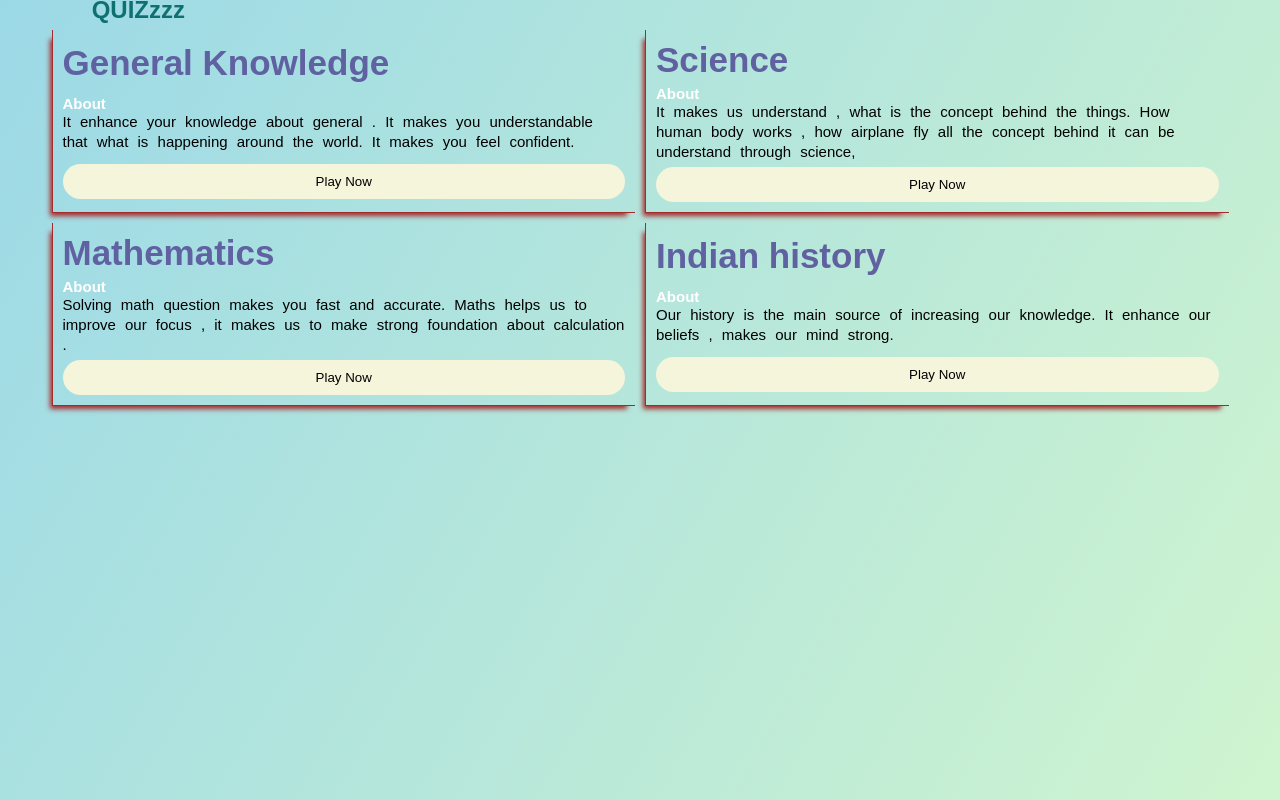
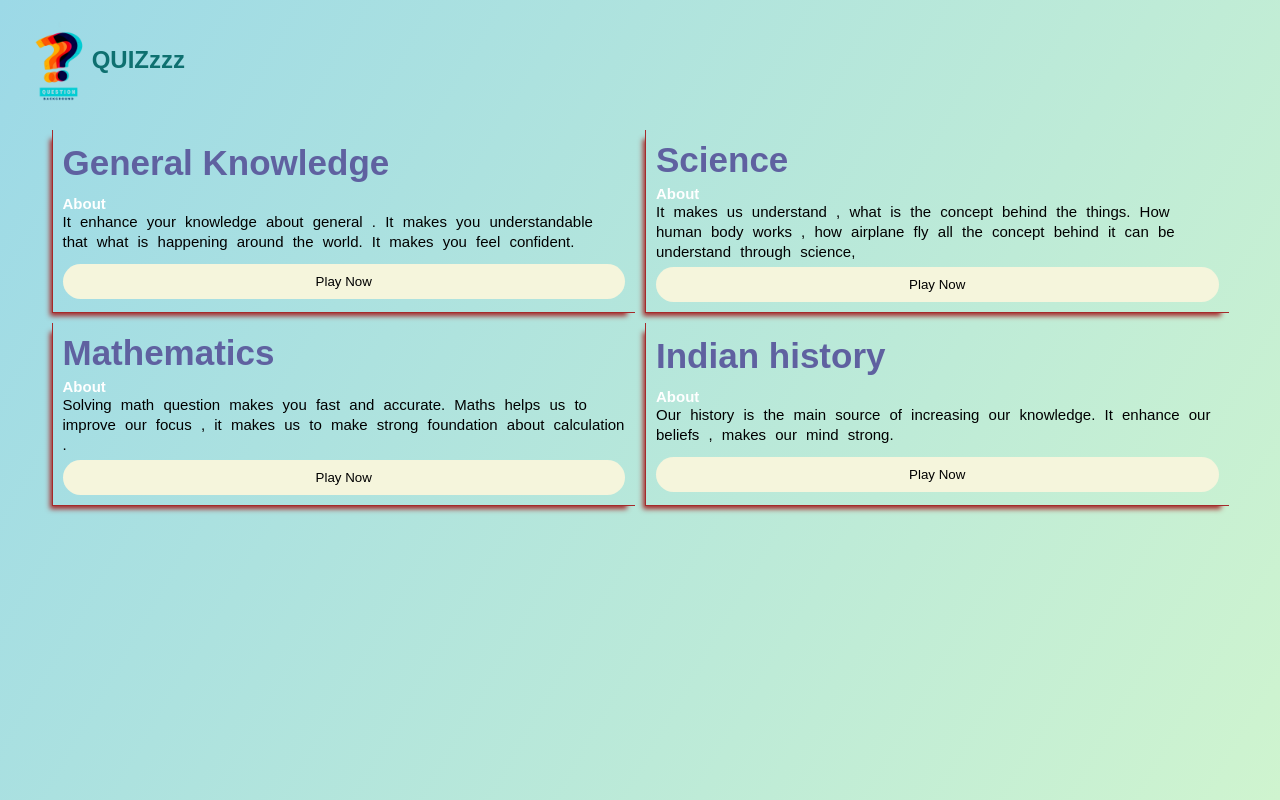
Before and after one commit to sanjusahu2002/Quiz-app, a plain HTML site: page index.html in a window 1280 px wide. Drawn offline with Linux system fonts and the light colour scheme.

Commit message:
Update index.html

```diff
--- a/index.html
+++ b/index.html
@@ -13,7 +13,7 @@
 </head>
 <body>
     <div id="quiz-container">
-        <h2><img src="./assests/rb_53289.png" alt=""><p>QUIZzzz</p></h2>
+        <h2><img src="./rb_53289.png" alt=""><p>QUIZzzz</p></h2>
         <div id="section-div" >
             <div class="section">
                 <h4>General Knowledge</h4>
```
